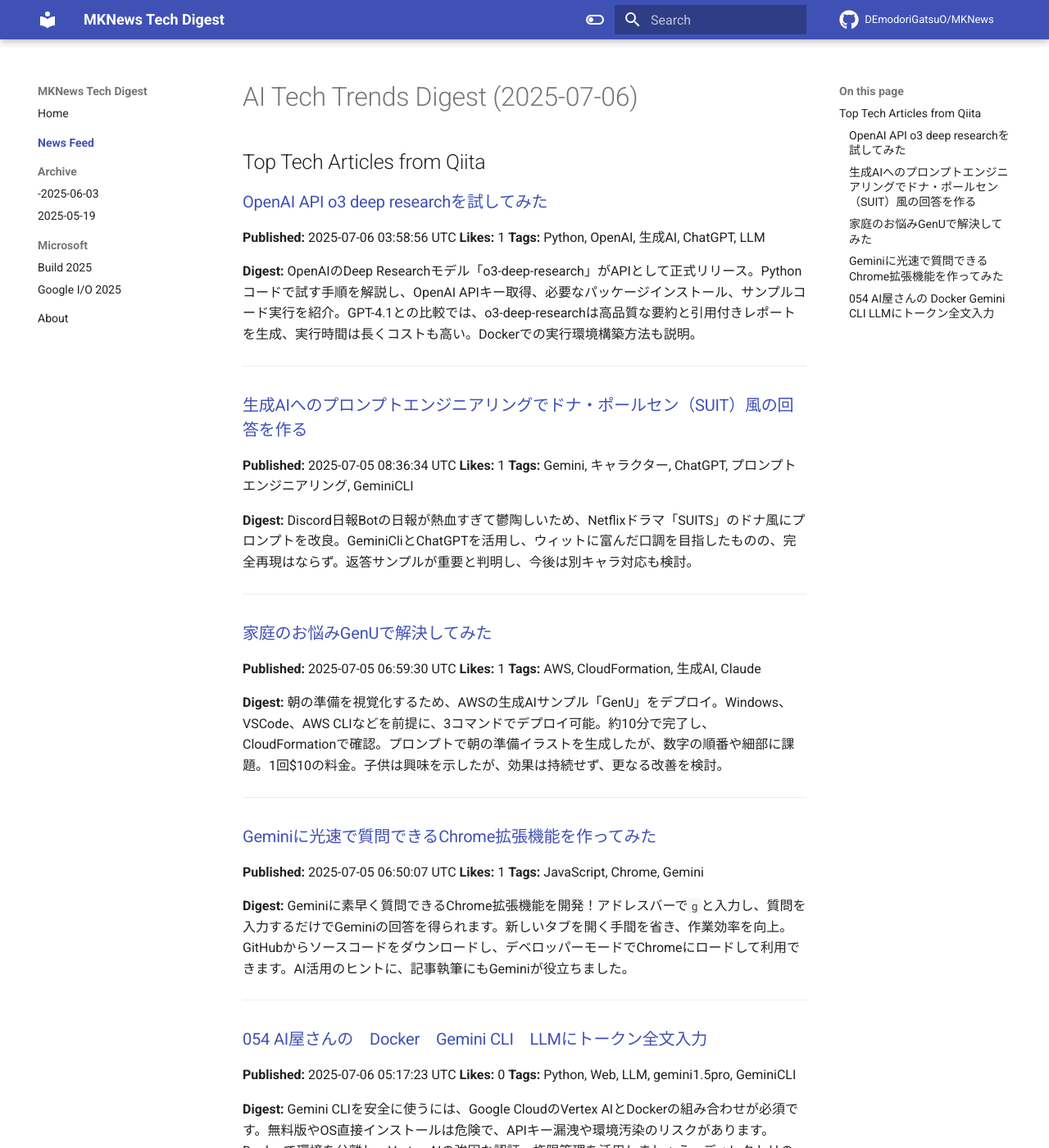
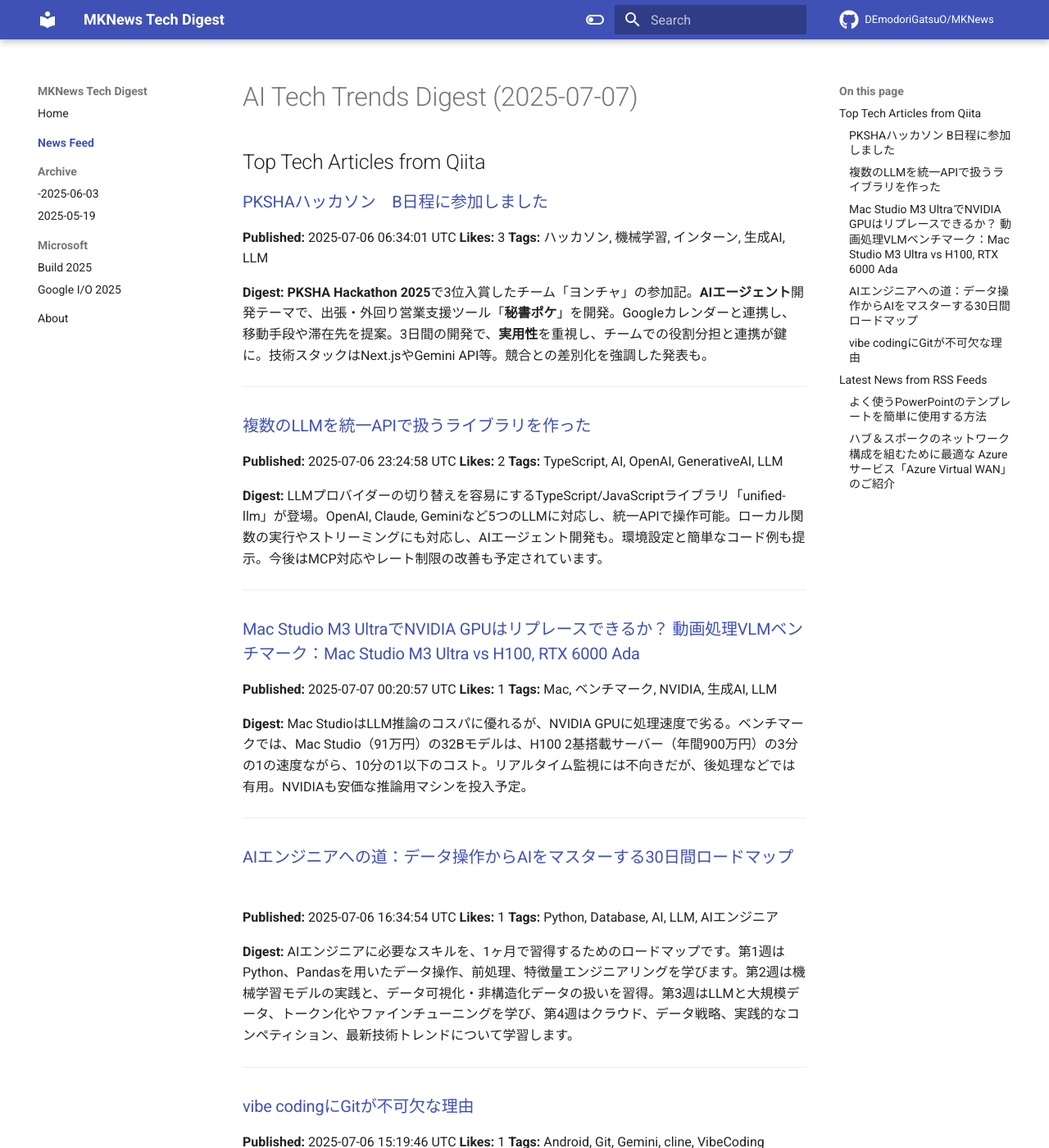
Before and after one commit to DEmodoriGatsuO/MKNews, an MkDocs documentation site: the page built from docs/news/index.md, in a window 1280 px wide and 1400 px high. Shown: the whole window at 82% size. Built offline with MkDocs 1.6.1 and Material for MkDocs 9.7.7, drawn with Linux system fonts in a browser that asks for light colours; comment, search, counter and statistics services are not loaded; some of the changed text lies outside the part shown.

Commit message:
Automated AI Tech Digest - 2025-07-07

```diff
--- a/docs/news/index.md
+++ b/docs/news/index.md
@@ -1,55 +1,78 @@
-# AI Tech Trends Digest (2025-07-06)
+# AI Tech Trends Digest (2025-07-07)
 
 
 ## Top Tech Articles from Qiita
 
 
-### [OpenAI API o3 deep researchを試してみた](https://qiita.com/tama_genai/items/fae479a11ae2592538fe)
-**Published:** 2025-07-06 03:58:56 UTC
-**Likes:** 1
-**Tags:** Python, OpenAI, 生成AI, ChatGPT, LLM
+### [PKSHAハッカソン　B日程に参加しました](https://qiita.com/saitojo1106/items/ce211fee9d5b5e8b7ee5)
+**Published:** 2025-07-06 06:34:01 UTC
+**Likes:** 3
+**Tags:** ハッカソン, 機械学習, インターン, 生成AI, LLM
 
 **Digest:**
-OpenAIのDeep Researchモデル「o3-deep-research」がAPIとして正式リリース。Pythonコードで試す手順を解説し、OpenAI APIキー取得、必要なパッケージインストール、サンプルコード実行を紹介。GPT-4.1との比較では、o3-deep-researchは高品質な要約と引用付きレポートを生成、実行時間は長くコストも高い。Dockerでの実行環境構築方法も説明。
+**PKSHA Hackathon 2025**で3位入賞したチーム「ヨンチャ」の参加記。**AIエージェント**開発テーマで、出張・外回り営業支援ツール「**秘書ポケ**」を開発。Googleカレンダーと連携し、移動手段や滞在先を提案。3日間の開発で、**実用性**を重視し、チームでの役割分担と連携が鍵に。技術スタックはNext.jsやGemini API等。競合との差別化を強調した発表も。
 
 ---
 
-### [生成AIへのプロンプトエンジニアリングでドナ・ポールセン（SUIT）風の回答を作る](https://qiita.com/lazyK/items/3c95347385a52248bb18)
-**Published:** 2025-07-05 08:36:34 UTC
-**Likes:** 1
-**Tags:** Gemini, キャラクター, ChatGPT, プロンプトエンジニアリング, GeminiCLI
+### [複数のLLMを統一APIで扱うライブラリを作った](https://qiita.com/rhyizm/items/bb04feb3b1a698d94cfb)
+**Published:** 2025-07-06 23:24:58 UTC
+**Likes:** 2
+**Tags:** TypeScript, AI, OpenAI, GenerativeAI, LLM
 
 **Digest:**
-Discord日報Botの日報が熱血すぎて鬱陶しいため、Netflixドラマ「SUITS」のドナ風にプロンプトを改良。GeminiCliとChatGPTを活用し、ウィットに富んだ口調を目指したものの、完全再現はならず。返答サンプルが重要と判明し、今後は別キャラ対応も検討。
+LLMプロバイダーの切り替えを容易にするTypeScript/JavaScriptライブラリ「unified-llm」が登場。OpenAI, Claude, Geminiなど5つのLLMに対応し、統一APIで操作可能。ローカル関数の実行やストリーミングにも対応し、AIエージェント開発も。環境設定と簡単なコード例も提示。今後はMCP対応やレート制限の改善も予定されています。
 
 ---
 
-### [家庭のお悩みGenUで解決してみた](https://qiita.com/zukutakuzu/items/4819878ea433890142e2)
-**Published:** 2025-07-05 06:59:30 UTC
+### [Mac Studio M3 UltraでNVIDIA GPUはリプレースできるか？ 動画処理VLMベンチマーク：Mac Studio M3 Ultra vs H100, RTX 6000 Ada](https://qiita.com/g-ogawa/items/ca1952eb816c81369121)
+**Published:** 2025-07-07 00:20:57 UTC
 **Likes:** 1
-**Tags:** AWS, CloudFormation, 生成AI, Claude
+**Tags:** Mac, ベンチマーク, NVIDIA, 生成AI, LLM
 
 **Digest:**
-朝の準備を視覚化するため、AWSの生成AIサンプル「GenU」をデプロイ。Windows、VSCode、AWS CLIなどを前提に、3コマンドでデプロイ可能。約10分で完了し、CloudFormationで確認。プロンプトで朝の準備イラストを生成したが、数字の順番や細部に課題。1回$10の料金。子供は興味を示したが、効果は持続せず、更なる改善を検討。
+Mac StudioはLLM推論のコスパに優れるが、NVIDIA GPUに処理速度で劣る。ベンチマークでは、Mac Studio（91万円）の32Bモデルは、H100 2基搭載サーバー（年間900万円）の3分の1の速度ながら、10分の1以下のコスト。リアルタイム監視には不向きだが、後処理などでは有用。NVIDIAも安価な推論用マシンを投入予定。
 
 ---
 
-### [Geminiに光速で質問できるChrome拡張機能を作ってみた](https://qiita.com/akiiiiita/items/f64a8664db2a5ab36946)
-**Published:** 2025-07-05 06:50:07 UTC
+### [AIエンジニアへの道：データ操作からAIをマスターする30日間ロードマップ](https://qiita.com/555hamano/items/762e68ea1716d34ed5f6)
+**Published:** 2025-07-06 16:34:54 UTC
 **Likes:** 1
-**Tags:** JavaScript, Chrome, Gemini
+**Tags:** Python, Database, AI, LLM, AIエンジニア
 
 **Digest:**
-Geminiに素早く質問できるChrome拡張機能を開発！アドレスバーで`g`と入力し、質問を入力するだけでGeminiの回答を得られます。新しいタブを開く手間を省き、作業効率を向上。GitHubからソースコードをダウンロードし、デベロッパーモードでChromeにロードして利用できます。AI活用のヒントに、記事執筆にもGeminiが役立ちました。
+AIエンジニアに必要なスキルを、1ヶ月で習得するためのロードマップです。第1週はPython、Pandasを用いたデータ操作、前処理、特徴量エンジニアリングを学びます。第2週は機械学習モデルの実践と、データ可視化・非構造化データの扱いを習得。第3週はLLMと大規模データ、トークン化やファインチューニングを学び、第4週はクラウド、データ戦略、実践的なコンペティション、最新技術トレンドについて学習します。
 
 ---
 
-### [054 AI屋さんの　Docker　Gemini CLI　LLMにトークン全文入力](https://qiita.com/bono0/items/dc105c6be3f4e0e39d32)
-**Published:** 2025-07-06 05:17:23 UTC
-**Likes:** 0
-**Tags:** Python, Web, LLM, gemini1.5pro, GeminiCLI
+### [vibe codingにGitが不可欠な理由](https://qiita.com/samoshi/items/1f052a871478c2a48630)
+**Published:** 2025-07-06 15:19:46 UTC
+**Likes:** 1
+**Tags:** Android, Git, Gemini, cline, VibeCoding
 
 **Digest:**
-Gemini CLIを安全に使うには、Google CloudのVertex AIとDockerの組み合わせが必須です。無料版やOS直接インストールは危険で、APIキー漏洩や環境汚染のリスクがあります。Dockerで環境を分離し、Vertex AIの強固な認証・権限管理を活用しましょう。ディレクトリのマウントでファイルのやり取りも可能です。
+育休中に2つのサービスを2週間で開発・リリースした事例を紹介。「vibe coding」スタイルでは、生成AIとの対話で試行錯誤を繰り返し、Gitによるバージョン管理が生命線に。VS CodeのGUIでGitを操作し、変更をコミットして安全なセーブポイントを確保。ヒューマンエラーやAIの暴走によるコンテキスト破壊にも対応可能。初心者もGitで開発を安定化させ、AIとの協業を進められます。
 
 ---
+
+## Latest News from RSS Feeds
+
+
+### [よく使うPowerPointのテンプレートを簡単に使用する方法](https://blog.jbs.co.jp/entry/2025/07/07/114135)
+**Source:** JBS Blog
+**Published:** 2025-07-07 02:41:35 UTC
+**Tags:** Microsoft 365, PowerPoint
+
+**Digest:**
+PowerPointで資料作成を効率化するテンプレート活用術！ 記事では、**PowerPoint** での**テンプレート** 利用を簡単にし、見栄えの良い資料を素早く作る方法を解説しています。豊富なデザインとレイアウトの**テンプレート** を活用することで、作成時間を短縮し、資料のクオリティを向上させることが可能です。
+
+---
+
+### [ハブ＆スポークのネットワーク構成を組むために最適な Azure サービス「Azure Virtual WAN」のご紹介](https://blog.jbs.co.jp/entry/2025/07/07/095800)
+**Source:** JBS Blog
+**Published:** 2025-07-07 00:58:00 UTC
+**Tags:** Azure, Network, Virtual WAN, Virtual Hub, Microsoft
+
+**Digest:**
+Azureのネットワーク構成「ハブ＆スポーク」構築に最適なサービス「Virtual WAN」を紹介します。Virtual WANは、複数のリージョンやオンプレミス環境を接続し、ネットワーク管理を簡素化できます。これにより、ネットワークの拡張性と柔軟性が向上し、効率的な運用が実現できます。
+
+---
```
